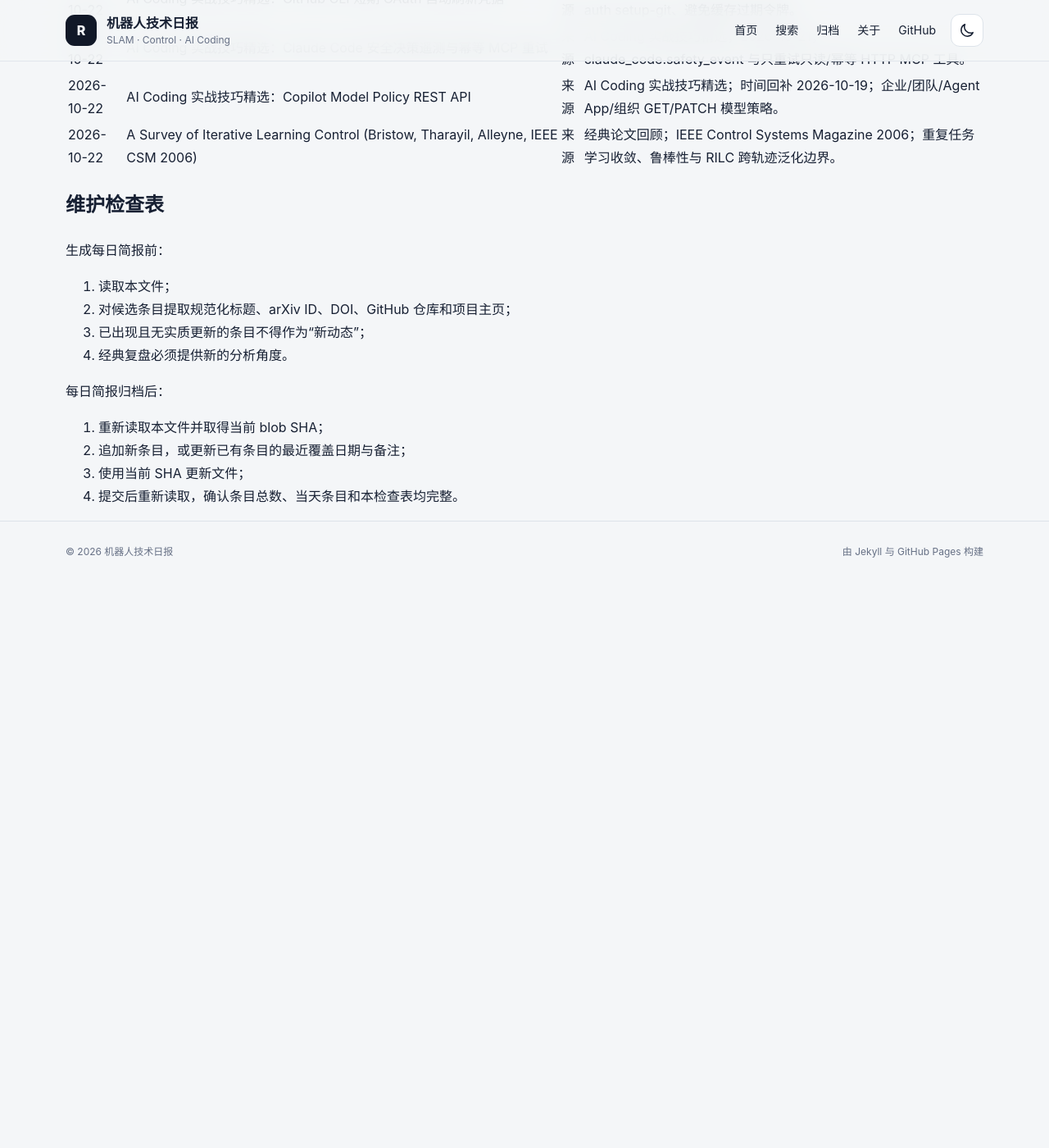
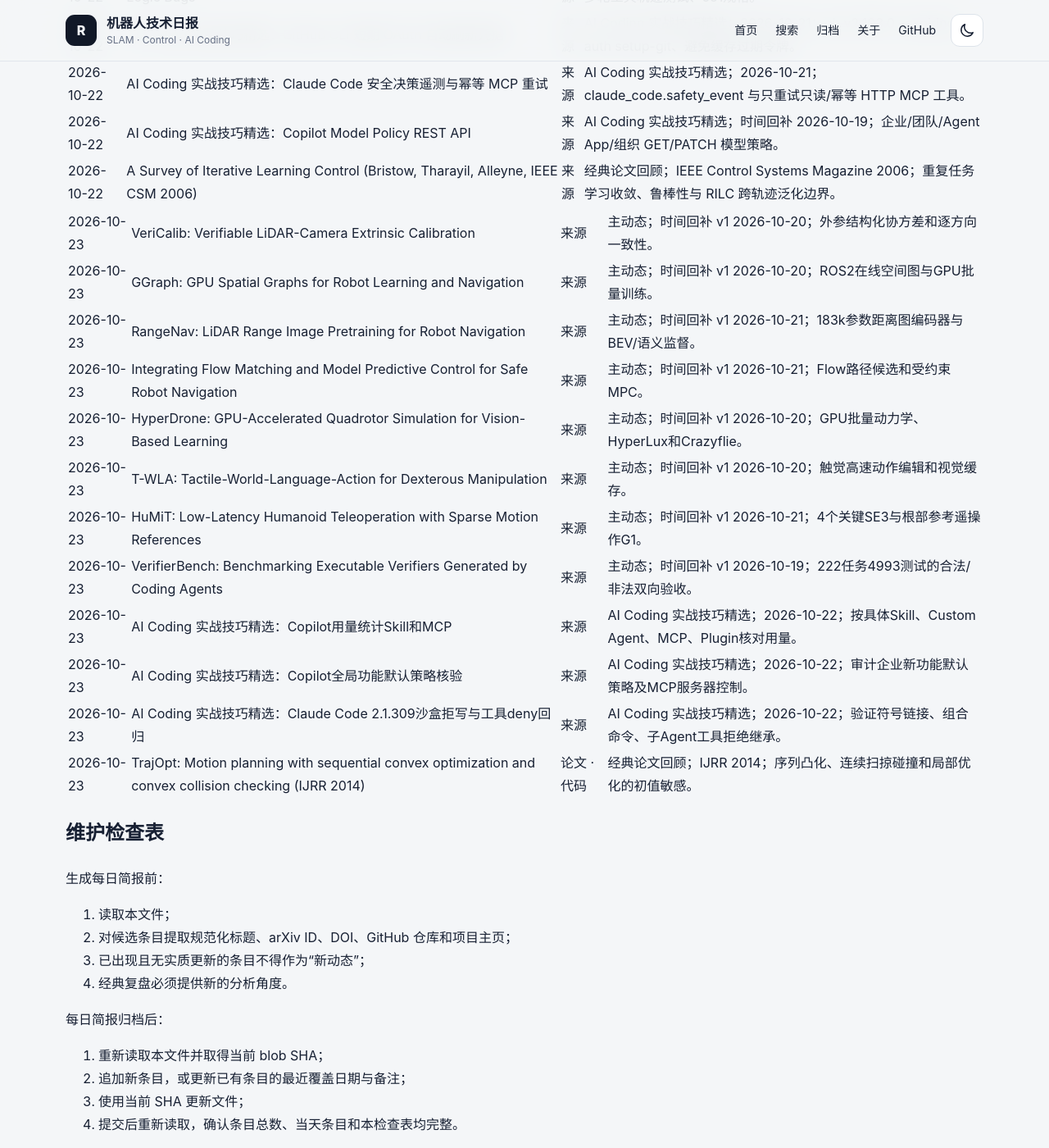
Before and after one commit to helywin/daily, a Jekyll site: the page built from robotics-brief-covered-items.md, in a window 1280 px wide and 1400 px high, scrolled down 73097 px. Shown: the whole window at 82% size. Built offline with Jekyll 4.4.1, drawn with Linux system fonts in a browser that asks for light colours; our own code applies the rules of GitHub Pages for plain Markdown files; before the commit the page ends 73805 px from its top, so only the background shows below that; some of the changed text lies outside the part shown.

Commit message:
docs: update robotics brief coverage index for 2026-10-23

```diff
--- a/robotics-brief-covered-items.md
+++ b/robotics-brief-covered-items.md
@@ -1,6 +1,6 @@
 # 机器人技术简报已覆盖条目索引
 
-> 最后更新：2026-10-22（Asia/Shanghai）
+> 最后更新：2026-10-23（Asia/Shanghai）
 >
 > 用途：每日简报选题前强制查重。本文件保留全部历史条目的最近覆盖日期、规范标题、至少一个可直接访问的原始来源和必要备注。
 >
@@ -162,6 +162,8 @@
 > 2026-10-21 新增 8 条主动态、3 条 AI Coding 实战技巧精选与 1 条经典论文回顾，共 1065 条。
 >
 > 2026-10-22 新增 8 条主动态、3 条 AI Coding 实战技巧精选与 1 条经典论文回顾，共 1077 条。
+>
+> 2026-10-23 新增 8 条主动态、3 条 AI Coding 实战技巧精选与 1 条经典论文回顾，共 1089 条。
 >
 ## 已核验条目
 
@@ -1324,6 +1326,19 @@
 | 2026-10-22 | AI Coding 实战技巧精选：Copilot Model Policy REST API | [来源](https://github.blog/changelog/2026-10-19-copilot-model-policy-api-for-enterprise-orgs-and-teams/) | AI Coding 实战技巧精选；时间回补 2026-10-19；企业/团队/Agent App/组织 GET/PATCH 模型策略。 |
 | 2026-10-22 | A Survey of Iterative Learning Control (Bristow, Tharayil, Alleyne, IEEE CSM 2006) | [来源](https://doi.org/10.1109/MCS.2006.1636313) | 经典论文回顾；IEEE Control Systems Magazine 2006；重复任务学习收敛、鲁棒性与 RILC 跨轨迹泛化边界。 |
 
+| 2026-10-23 | VeriCalib: Verifiable LiDAR-Camera Extrinsic Calibration | [来源](https://arxiv.org/abs/2610.28791) | 主动态；时间回补 v1 2026-10-20；外参结构化协方差和逐方向一致性。 |
+| 2026-10-23 | GGraph: GPU Spatial Graphs for Robot Learning and Navigation | [来源](https://arxiv.org/abs/2610.28953) | 主动态；时间回补 v1 2026-10-20；ROS2在线空间图与GPU批量训练。 |
+| 2026-10-23 | RangeNav: LiDAR Range Image Pretraining for Robot Navigation | [来源](https://arxiv.org/abs/2610.29845) | 主动态；时间回补 v1 2026-10-21；183k参数距离图编码器与BEV/语义监督。 |
+| 2026-10-23 | Integrating Flow Matching and Model Predictive Control for Safe Robot Navigation | [来源](https://arxiv.org/abs/2610.29377) | 主动态；时间回补 v1 2026-10-21；Flow路径候选和受约束MPC。 |
+| 2026-10-23 | HyperDrone: GPU-Accelerated Quadrotor Simulation for Vision-Based Learning | [来源](https://arxiv.org/abs/2610.28950) | 主动态；时间回补 v1 2026-10-20；GPU批量动力学、HyperLux和Crazyflie。 |
+| 2026-10-23 | T-WLA: Tactile-World-Language-Action for Dexterous Manipulation | [来源](https://arxiv.org/abs/2610.28814) | 主动态；时间回补 v1 2026-10-20；触觉高速动作编辑和视觉缓存。 |
+| 2026-10-23 | HuMiT: Low-Latency Humanoid Teleoperation with Sparse Motion References | [来源](https://arxiv.org/abs/2610.29903) | 主动态；时间回补 v1 2026-10-21；4个关键SE3与根部参考遥操作G1。 |
+| 2026-10-23 | VerifierBench: Benchmarking Executable Verifiers Generated by Coding Agents | [来源](https://arxiv.org/abs/2610.28679) | 主动态；时间回补 v1 2026-10-19；222任务4993测试的合法/非法双向验收。 |
+| 2026-10-23 | AI Coding 实战技巧精选：Copilot用量统计Skill和MCP | [来源](https://github.blog/changelog/2026-10-22-custom-skills-agents-and-mcp-servers-in-usage-metrics-api/) | AI Coding 实战技巧精选；2026-10-22；按具体Skill、Custom Agent、MCP、Plugin核对用量。 |
+| 2026-10-23 | AI Coding 实战技巧精选：Copilot全局功能默认策略核验 | [来源](https://github.blog/changelog/2026-10-22-global-default-for-copilot-features-generally-available/) | AI Coding 实战技巧精选；2026-10-22；审计企业新功能默认策略及MCP服务器控制。 |
+| 2026-10-23 | AI Coding 实战技巧精选：Claude Code 2.1.309沙盒拒写与工具deny回归 | [来源](https://github.com/anthropics/claude-code/releases/tag/v2.1.309) | AI Coding 实战技巧精选；2026-10-22；验证符号链接、组合命令、子Agent工具拒绝继承。 |
+| 2026-10-23 | TrajOpt: Motion planning with sequential convex optimization and convex collision checking (IJRR 2014) | [论文](https://doi.org/10.1177/0278364914528132) · [代码](https://github.com/joschu/trajopt) | 经典论文回顾；IJRR 2014；序列凸化、连续扫掠碰撞和局部优化的初值敏感。 |
+
 ## 维护检查表
 
 生成每日简报前：
```
